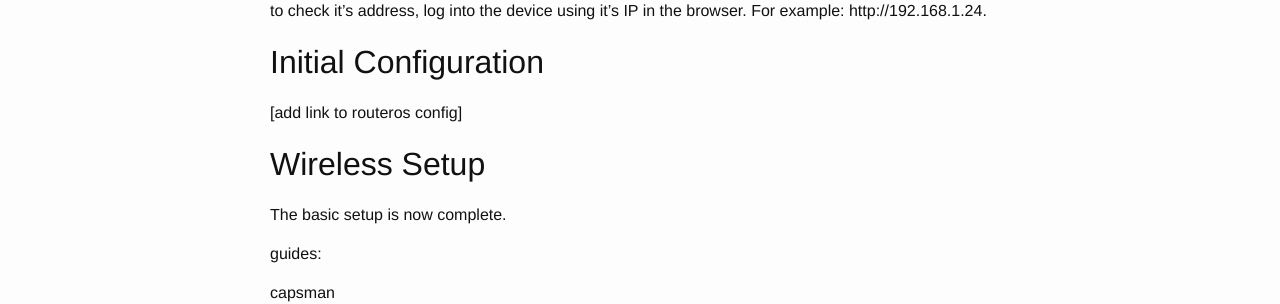
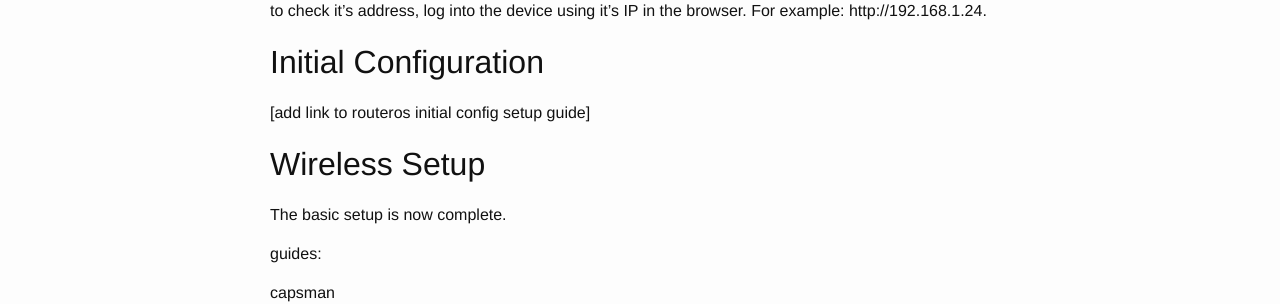
Before and after one commit to benyanke/docs, a Jekyll site: the page built from _posts/networking/mikrotik/2019-10-12-cap-ac-setup.markdown, in a window 1280 px wide. Shown: the part 537-841 px from the top of the page. Built offline with Jekyll 4.4.1, drawn with Linux system fonts in a browser that asks for light colours.

Commit message:
add link

```diff
--- a/_posts/networking/mikrotik/2019-10-12-cap-ac-setup.markdown
+++ b/_posts/networking/mikrotik/2019-10-12-cap-ac-setup.markdown
@@ -24,7 +24,7 @@ and after you check your DHCP server to check it's address, log into the device
 
 ## Initial Configuration
 
-[add link to routeros config]
+[add link to routeros initial config setup guide]
 
 ## Wireless Setup
 
```
